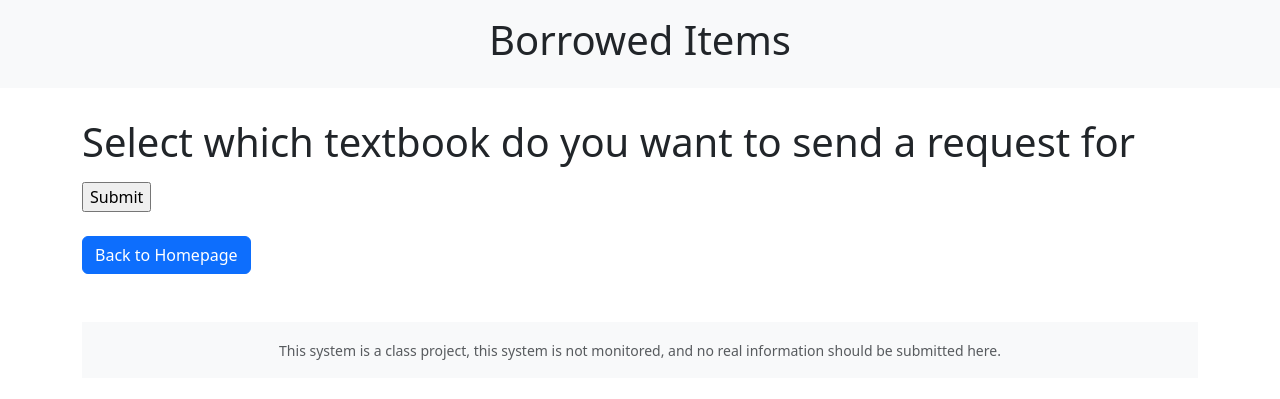
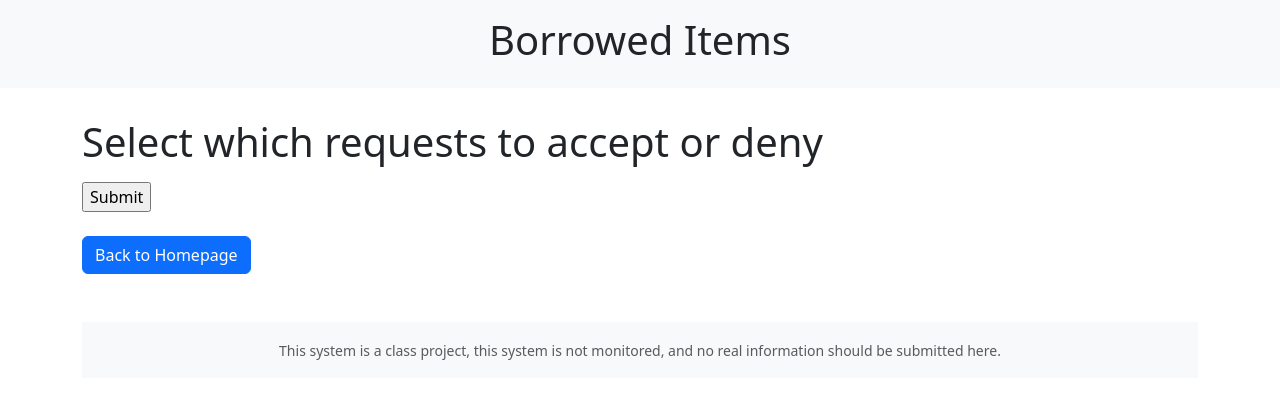
Before and after one commit to AidanSzilagyi/textbook-lending-catalog, a Django app: page /borrowed_items/ in a window 1280 px wide. Shown: the top 399 px of the page. Run offline with Django 5.2, Linux system fonts and the light colour scheme; a user stored in the database is signed in; tables that the repository leaves empty hold one stand-in row (values such as "Sample post").

Commit message:
Edited the page for borrowed_items.html

```diff
--- a/mainmenu/templates/borrowed_items.html
+++ b/mainmenu/templates/borrowed_items.html
@@ -42,7 +42,7 @@
         <form action="{% url 'requested_to_in_circulation' %}" method="post">
             {%  csrf_token %}
             <fieldset>
-                <legend><h1>Select which textbook do you want to send a request for</h1></legend>
+                <legend><h1>Select which requests to accept or deny</h1></legend>
                     {% for item in requested_items_items %}
                         <div>
                             <input type ="radio" name="item" id="item{{ forloop.counter }}" value="{{ item.id }}">
```
